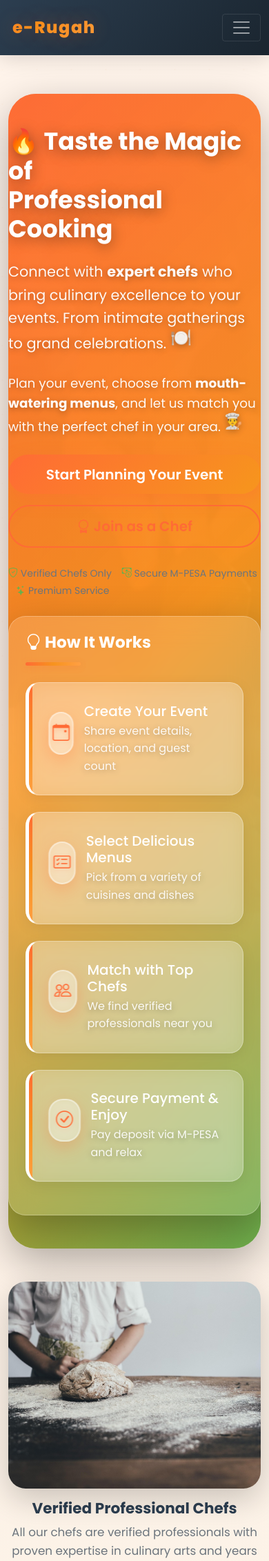
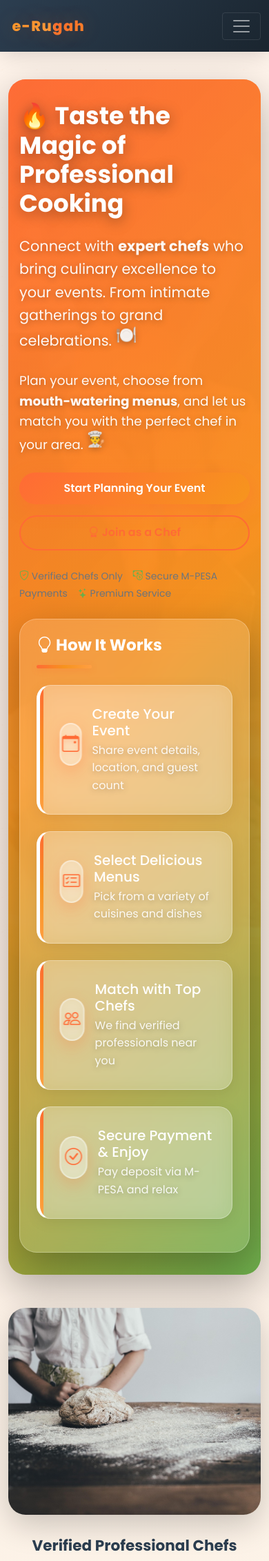
Before and after one commit to polltech/e-Rugah, a Flask app: page / in a window 390 px wide. Shown: the top 2263 px of the page at 69% size. Run offline with Flask 3, Linux system fonts and the light colour scheme.

Commit message:
Improve website appearance and responsiveness across devices
Update CSS styles to enhance layout, add new visual elements, and ensure better responsiveness on various screen sizes, including adjustments for hero sections, image cards, food galleries, and authentication pages.

Replit-Commit-Author: Agent
Replit-Commit-Session-Id: b29d9a7e-6a56-48f6-a8cf-8304cae045df
Replit-Commit-Checkpoint-Type: intermediate_checkpoint
Replit-Commit-Screenshot-Url: https://storage.googleapis.com/screenshot-production-us-central1/8a8b7363-63ad-4e34-8d67-2ab3fe4ec00f/b29d9a7e-6a56-48f6-a8cf-8304cae045df/AFiJaru

```diff
--- a/static/css/style.css
+++ b/static/css/style.css
@@ -808,7 +808,8 @@ footer p {
     }
 
     .hero-section {
-        padding: 3rem 0;
+        padding: 3rem 1.5rem;
+        border-radius: 25px;
     }
 
     .stats-card h2 {
@@ -823,6 +824,77 @@ footer p {
 
     .navbar-brand {
         font-size: 1.5rem;
+    }
+
+    .feature-image-card {
+        height: 250px;
+    }
+
+    .food-gallery {
+        grid-template-columns: repeat(auto-fit, minmax(200px, 1fr));
+        gap: 1.5rem;
+    }
+
+    .food-gallery-item {
+        height: 220px;
+    }
+
+    .auth-card {
+        padding: 2rem;
+    }
+
+    .auth-page {
+        padding: 1rem 0;
+    }
+
+    .page-header {
+        padding: 1.5rem;
+        border-radius: 20px;
+    }
+
+    .dashboard-card {
+        padding: 1.5rem;
+    }
+
+    .btn-lg {
+        padding: 0.7rem 1.8rem;
+        font-size: 1rem;
+    }
+}
+
+@media (max-width: 576px) {
+    .hero-section {
+        padding: 2rem 1rem;
+        margin: 1rem 0;
+    }
+
+    .feature-image-card {
+        height: 200px;
+        margin-bottom: 2rem;
+    }
+
+    .food-gallery {
+        grid-template-columns: 1fr;
+    }
+
+    .food-gallery-item {
+        height: 250px;
+    }
+
+    .stats-card {
+        padding: 2rem;
+    }
+
+    .stats-card h2 {
+        font-size: 2rem;
+    }
+
+    .table {
+        font-size: 0.85rem;
+    }
+
+    .navbar-brand {
+        font-size: 1.3rem;
     }
 }
 
```
Also changed, not shown: 1 other file.
